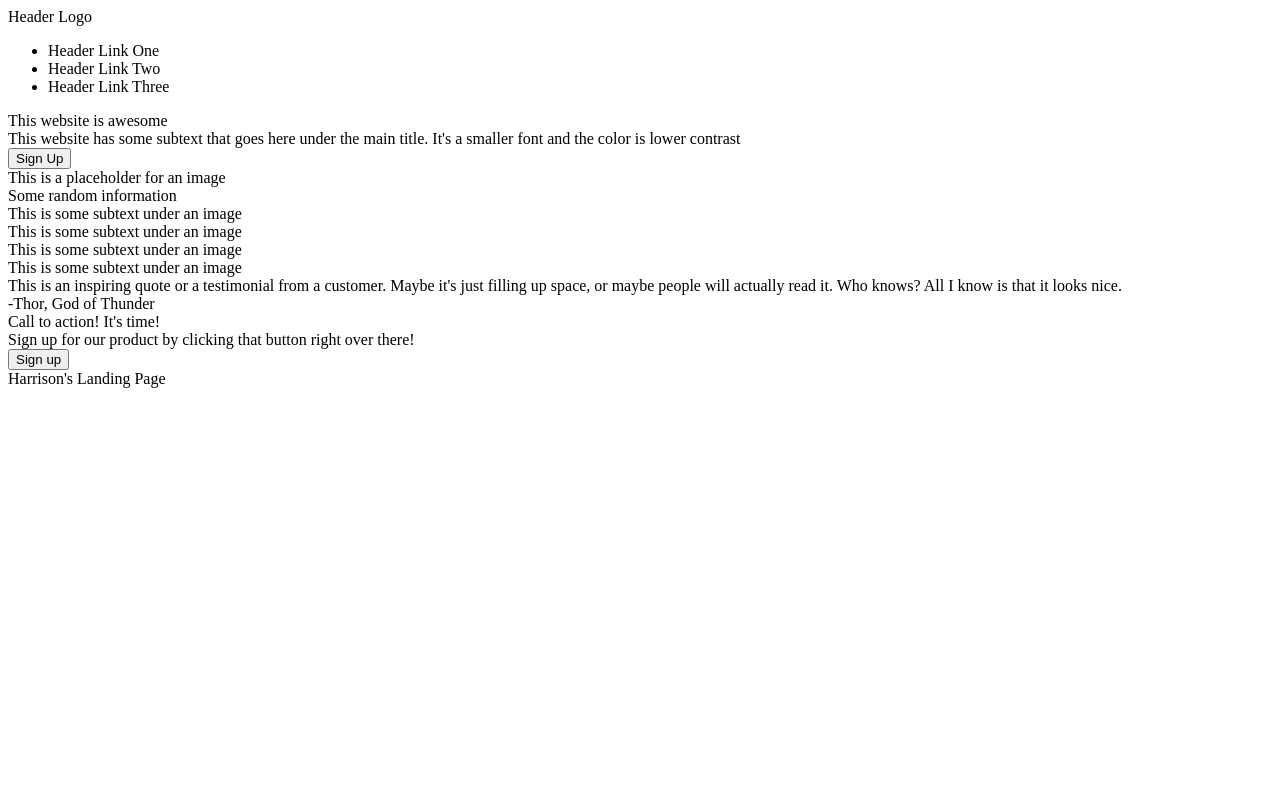
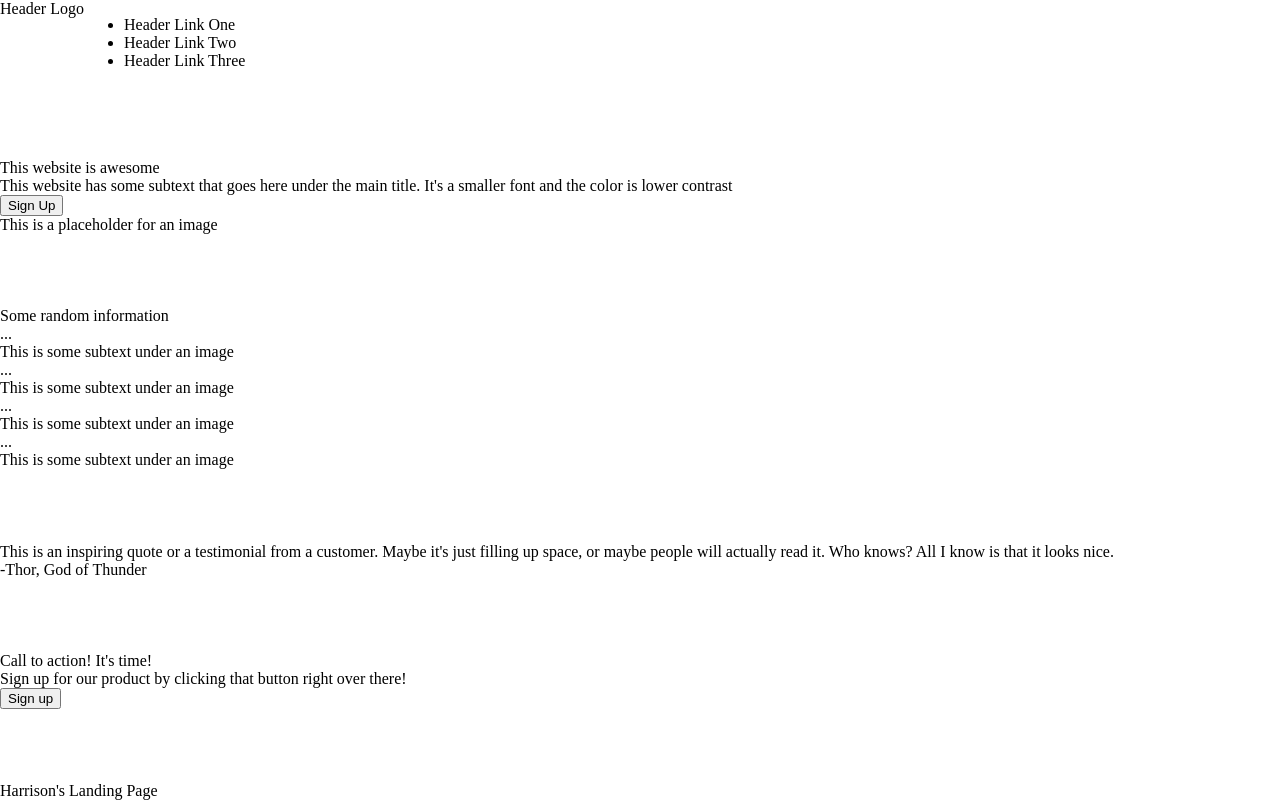
Before and after one commit to hbelange/harrison-landing-page, a plain HTML site: page index.html in a window 1280 px wide. Drawn offline with Linux system fonts and the light colour scheme.

Commit message:
add flex containers to html

```diff
--- a/index.html
+++ b/index.html
@@ -8,32 +8,44 @@
     <link rel="stylesheet" href="styles.css">
 </head>
 <body>
+    <div class="header">
       <div>Header Logo</div>
       <ul>
         <li>Header Link One</li>
         <li>Header Link Two</li>
         <li>Header Link Three</li>
       </ul>
+    </div>
+    <div class="top">
       <div>This website is awesome</div>
       <div>This website has some subtext that goes here under the main title. It's a smaller font and the color is lower contrast</div>
       <button>Sign Up</button>
       <div>This is a placeholder for an image</div>
+    </div>
+    <div class="info">
       <div>Some random information</div>
-    <div></div>
+      <div>...</div>
       <div>This is some subtext under an image</div>
-    <div></div>
+      <div>...</div>
       <div>This is some subtext under an image</div>
-    <div></div>
+      <div>...</div>
       <div>This is some subtext under an image</div>
-    <div></div>
+      <div>...</div>
       <div>This is some subtext under an image</div>
+    </div>
+    <div class="quote">
       <div>This is an inspiring quote or a testimonial from a customer. Maybe it's just filling up space, or maybe people will actually
         read it. Who knows? All I know is that it looks nice.
       </div>
       <div>-Thor, God of Thunder</div>
+    </div>
+    <div class="action">
       <div>Call to action! It's time!</div>
       <div>Sign up for our product by clicking that button right over there!</div>
       <button>Sign up</button>
+    </div>
+    <div class="footer">
       <div>Harrison's Landing Page </div>
+    </div>
 </body>
 </html>
--- a/styles.css
+++ b/styles.css
@@ -0,0 +1,11 @@
+body {
+    min-height: 100vh;
+    margin: 0;
+    display: flex;
+    flex-direction: column;
+    justify-content: space-between;
+}
+
+.header {
+    display: flex;
+}
```
Lines whose indentation alone changed are shown as unchanged.
